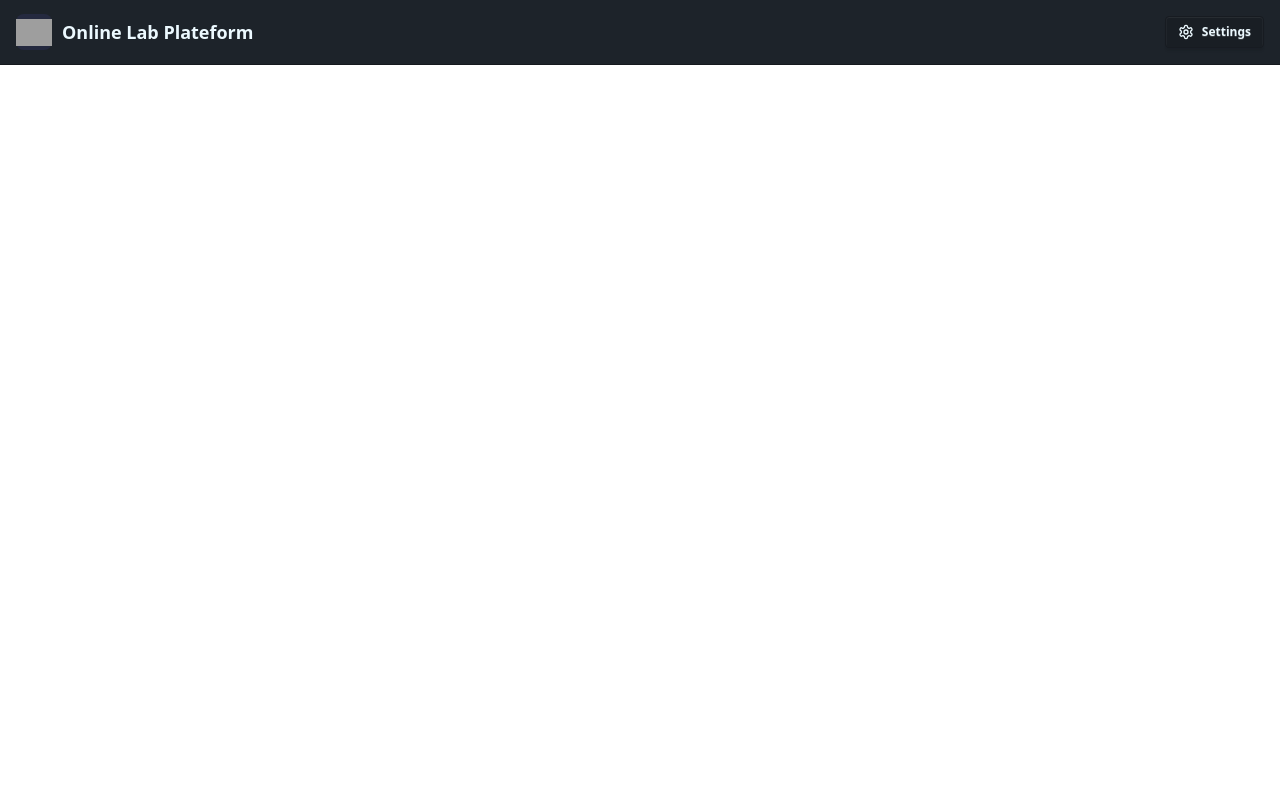
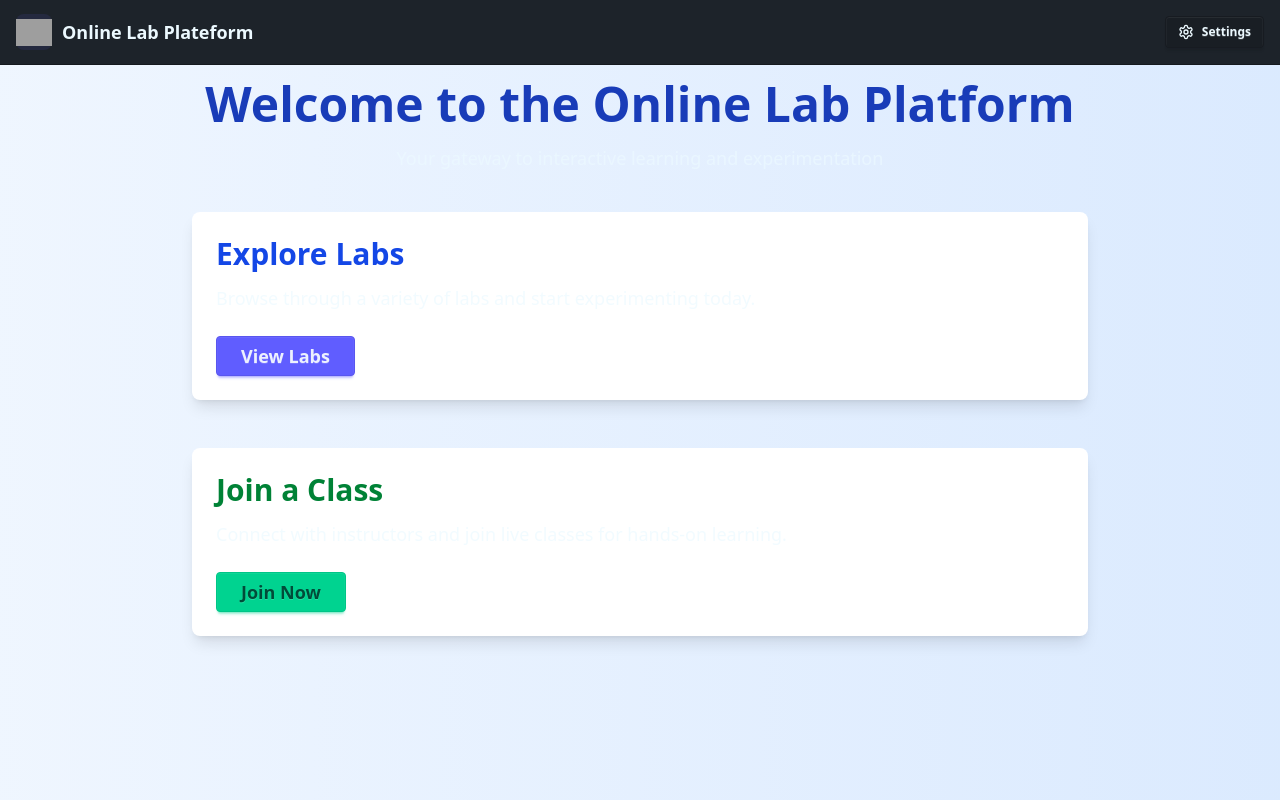
Before and after one commit to Mayank471/Online-Lab-Platform, a React (Vite) app in the folder code-block/: page /Homepage in a window 1280 px wide. Built offline with nearby package versions, Linux system fonts and the light colour scheme; no server answers; grey boxes are pictures that could not be loaded.

Commit message:
HomePage CSS Updated

```diff
--- a/code-block/src/app.jsx
+++ b/code-block/src/app.jsx
@@ -9,6 +9,7 @@ import { useEffect } from 'react'
 import {Loader} from "lucide-react"
 import {Toaster} from "react-hot-toast"
 import { useThemeStore } from './store/useThemeStore.js'
+import HomePage from "./pages/homePage";
 function App() {
   const {authUser,checkAuth,isCheckingAuth}= useAuthStore();
   const {theme} = useThemeStore();
@@ -32,10 +33,12 @@ function App() {
       <Navbar/>
 
       <Routes>
+        <Route path="/Homepage" element={<HomePage />} />
         <Route path='/' element={authUser ? <HomePage/> : <Navigate to="/login" />} />
         <Route path='/login' element={ !authUser ? <LoginPage/>  : < Navigate to="/" />} />
         <Route path='/profile' element={authUser ? <ProfilePage/> : <Navigate to="/login" />} />
         <Route path='/signup' element={!authUser ? <SignUpPage/> : < Navigate to="/" />} />
+
       </Routes>
       <Toaster/>
     </div>
--- a/code-block/src/main.jsx
+++ b/code-block/src/main.jsx
@@ -4,10 +4,11 @@ import './index.css'
 import App from './app.jsx'
 import {BrowserRouter} from "react-router-dom";
 
+
 createRoot(document.getElementById('root')).render(
   <StrictMode>
     <BrowserRouter>
-    <App />
+    < App/>
     </BrowserRouter>
   </StrictMode>,
 )
--- a/code-block/src/pages/HomePage.jsx
+++ b/code-block/src/pages/HomePage.jsx
@@ -2,21 +2,21 @@ import React from 'react';
 
 const HomePage = () => {
     return (
-        <div style={{ padding: '20px', fontFamily: 'Arial, sans-serif', color: '#000' }}>
-            <header style={{ textAlign: 'center', marginBottom: '40px' }}>
-                <h1>Welcome to the Online Lab Platform</h1>
-                <p>Your gateway to interactive learning and experimentation</p>
+        <div className="p-6 font-sans text-base-content bg-gradient-to-r from-blue-50 to-blue-100 min-h-screen flex flex-col items-center pt-20">
+            <header className="text-center mb-10">
+                <h1 className="text-5xl font-extrabold text-blue-800">Welcome to the Online Lab Platform</h1>
+                <p className="text-base-content/70 mt-4 text-lg">Your gateway to interactive learning and experimentation</p>
             </header>
-            <main>
-                <section style={{ marginBottom: '20px' }}>
-                    <h2>Explore Labs</h2>
-                    <p>Browse through a variety of labs and start experimenting today.</p>
-                    <button style={{ padding: '10px 20px', cursor: 'pointer', backgroundColor: '#007BFF', color: '#fff', border: 'none', borderRadius: '5px' }}>View Labs</button>
+            <main className="w-full max-w-4xl">
+                <section className="mb-12 bg-white shadow-lg rounded-lg p-6">
+                    <h2 className="text-3xl font-semibold text-blue-700">Explore Labs</h2>
+                    <p className="text-base-content/70 mt-3 text-lg">Browse through a variety of labs and start experimenting today.</p>
+                    <button className="btn btn-primary mt-6 px-6 py-3 text-lg">View Labs</button>
                 </section>
-                <section style={{ marginBottom: '20px' }}>
-                    <h2>Join a Class</h2>
-                    <p>Connect with instructors and join live classes for hands-on learning.</p>
-                    <button style={{ padding: '10px 20px', cursor: 'pointer', backgroundColor: '#28A745', color: '#fff', border: 'none', borderRadius: '5px' }}>Join Now</button>
+                <section className="mb-12 bg-white shadow-lg rounded-lg p-6">
+                    <h2 className="text-3xl font-semibold text-green-700">Join a Class</h2>
+                    <p className="text-base-content/70 mt-3 text-lg">Connect with instructors and join live classes for hands-on learning.</p>
+                    <button className="btn btn-success mt-6 px-6 py-3 text-lg">Join Now</button>
                 </section>
             </main>
         </div>
```
